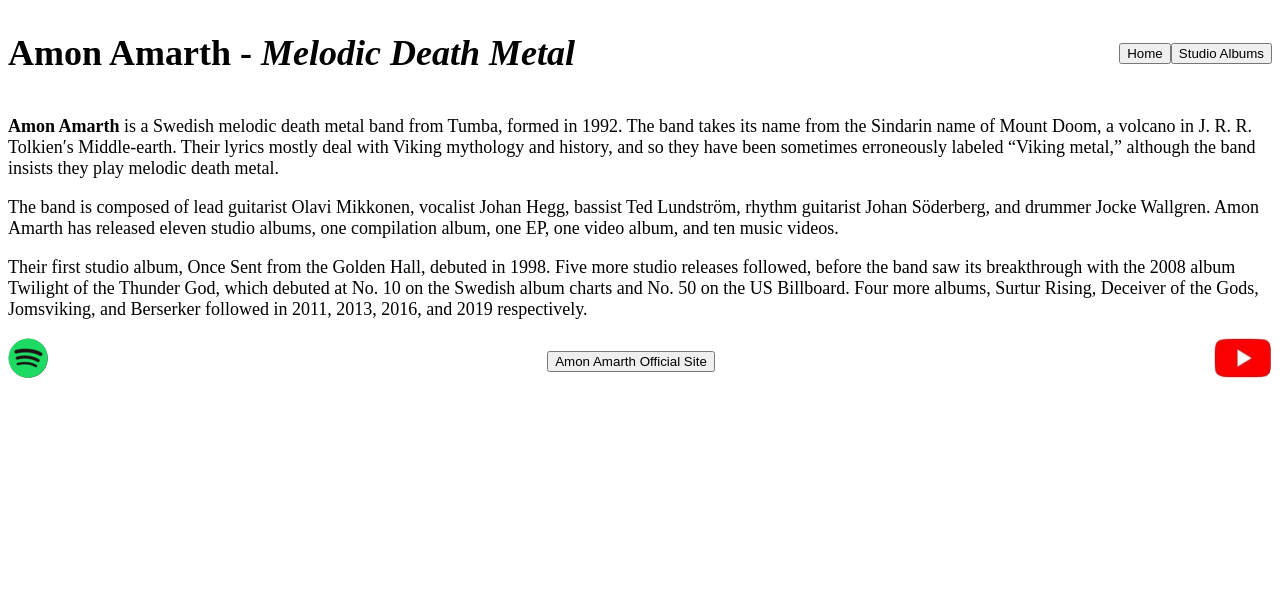
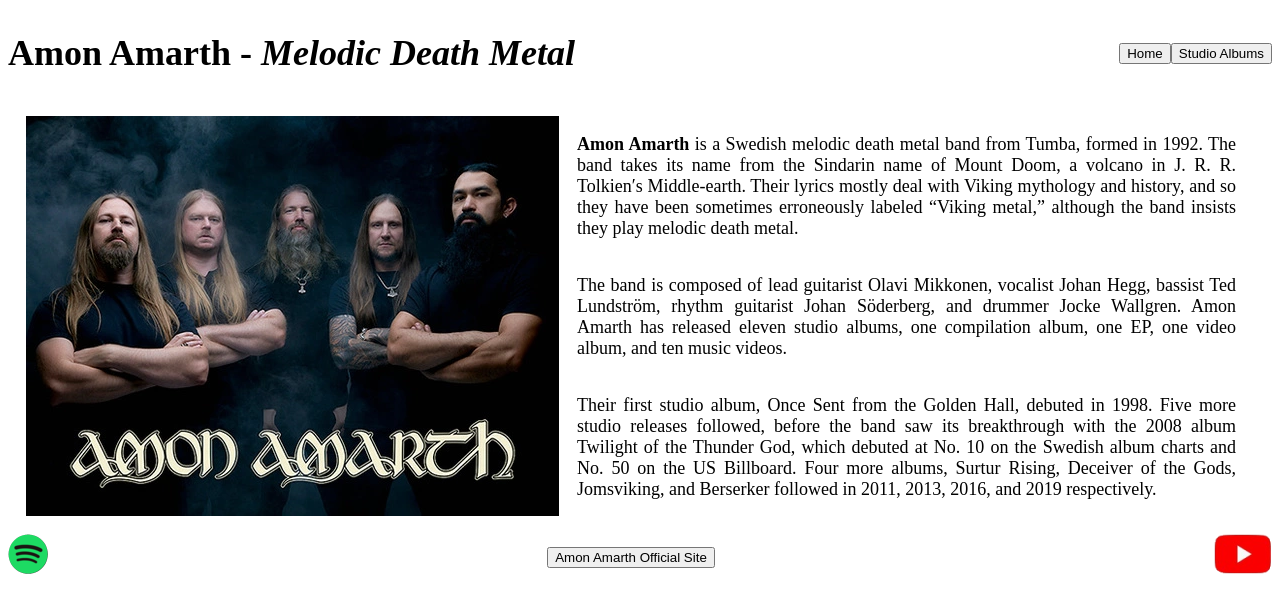
Before and after one commit to cbmcdougall/intro-to-react, a React app: page / in a window 1280 px wide. Shown: the top 612 px of the page. Built offline with nearby package versions, Linux system fonts and the light colour scheme.

Commit message:
add band image and styling

```diff
--- /dev/null
+++ b/src/components/Band/band.css
@@ -0,0 +1,22 @@
+#bandinfo {
+    display: flex;
+    height: 400px;
+    margin: 1rem;
+}
+
+#bandpic-container {
+    height: 100%;
+}
+
+#bandtext-container {
+    height: 100%;
+    display: flex;
+    flex-direction: column;
+    justify-content: space-between;
+    text-align: justify;
+}
+
+.band-text {
+    margin: 1rem;
+    color: var(--bluetext);
+}
--- a/src/components/Band/index.jsx
+++ b/src/components/Band/index.jsx
@@ -1,11 +1,16 @@
 import React from 'react';
+import bandPic from './Band.webp';
+import './band.css';
 
 export const Band = () => {
     return (
-        <section>
-            <p><strong>Amon Amarth</strong> is a Swedish melodic death metal band from Tumba, formed in 1992. The band takes its name from the Sindarin name of Mount Doom, a volcano in J. R. R. Tolkien′s Middle-earth. Their lyrics mostly deal with Viking mythology and history, and so they have been sometimes erroneously labeled “Viking metal,” although the band insists they play melodic death metal.</p>
-            <p>The band is composed of lead guitarist Olavi Mikkonen, vocalist Johan Hegg, bassist Ted Lundström, rhythm guitarist Johan Söderberg, and drummer Jocke Wallgren. Amon Amarth has released eleven studio albums, one compilation album, one EP, one video album, and ten music videos.</p>
-            <p>Their first studio album, Once Sent from the Golden Hall, debuted in 1998. Five more studio releases followed, before the band saw its breakthrough with the 2008 album Twilight of the Thunder God, which debuted at No. 10 on the Swedish album charts and No. 50 on the US Billboard. Four more albums, Surtur Rising, Deceiver of the Gods, Jomsviking, and Berserker followed in 2011, 2013, 2016, and 2019 respectively.</p>
+        <section id="bandinfo">
+            <div id="bandpic-container"><img width="533px" height="400px" src={bandPic} alt="Picture of the Band" /></div>
+            <div id="bandtext-container">
+                <p className="band-text"><strong>Amon Amarth</strong> is a Swedish melodic death metal band from Tumba, formed in 1992. The band takes its name from the Sindarin name of Mount Doom, a volcano in J. R. R. Tolkien′s Middle-earth. Their lyrics mostly deal with Viking mythology and history, and so they have been sometimes erroneously labeled “Viking metal,” although the band insists they play melodic death metal.</p>
+                <p className="band-text">The band is composed of lead guitarist Olavi Mikkonen, vocalist Johan Hegg, bassist Ted Lundström, rhythm guitarist Johan Söderberg, and drummer Jocke Wallgren. Amon Amarth has released eleven studio albums, one compilation album, one EP, one video album, and ten music videos.</p>
+                <p className="band-text">Their first studio album, Once Sent from the Golden Hall, debuted in 1998. Five more studio releases followed, before the band saw its breakthrough with the 2008 album Twilight of the Thunder God, which debuted at No. 10 on the Swedish album charts and No. 50 on the US Billboard. Four more albums, Surtur Rising, Deceiver of the Gods, Jomsviking, and Berserker followed in 2011, 2013, 2016, and 2019 respectively.</p>
+            </div>
         </section>
     )
 }
```
Also changed, not shown: src/components/Band/Band.webp (added).
